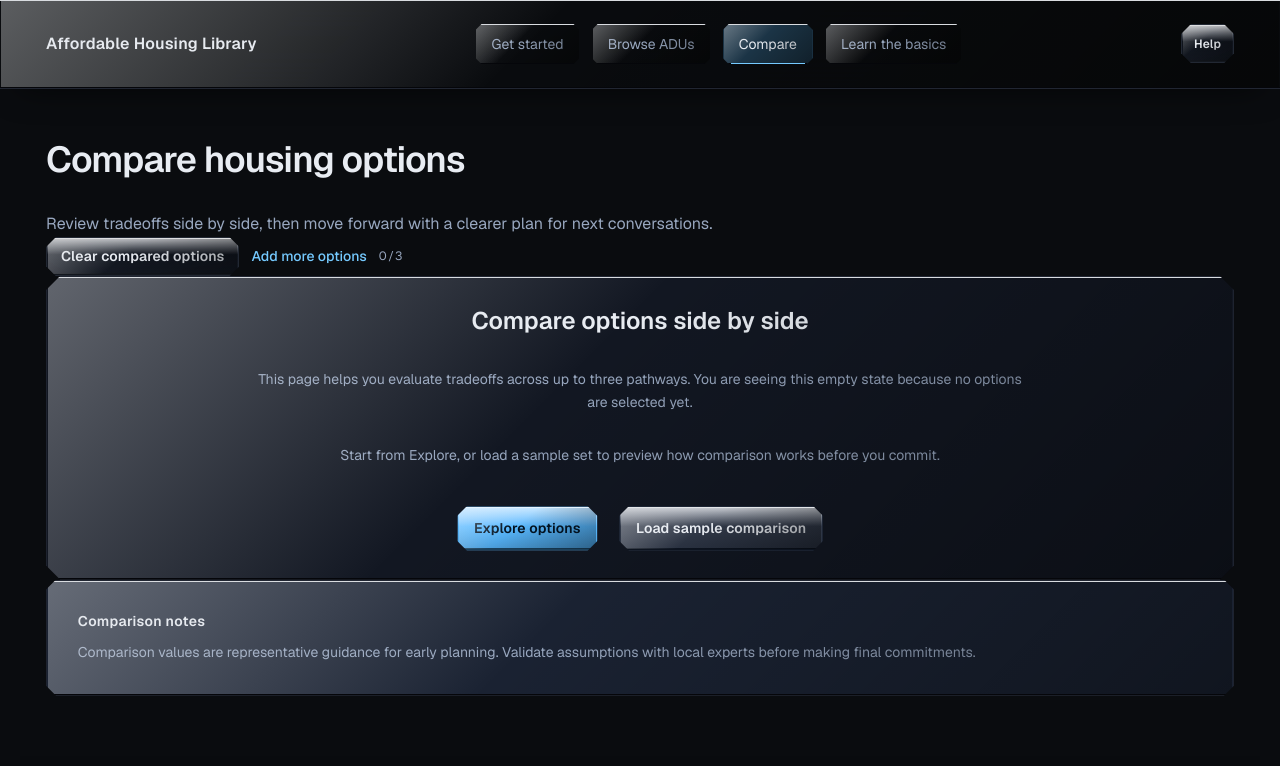
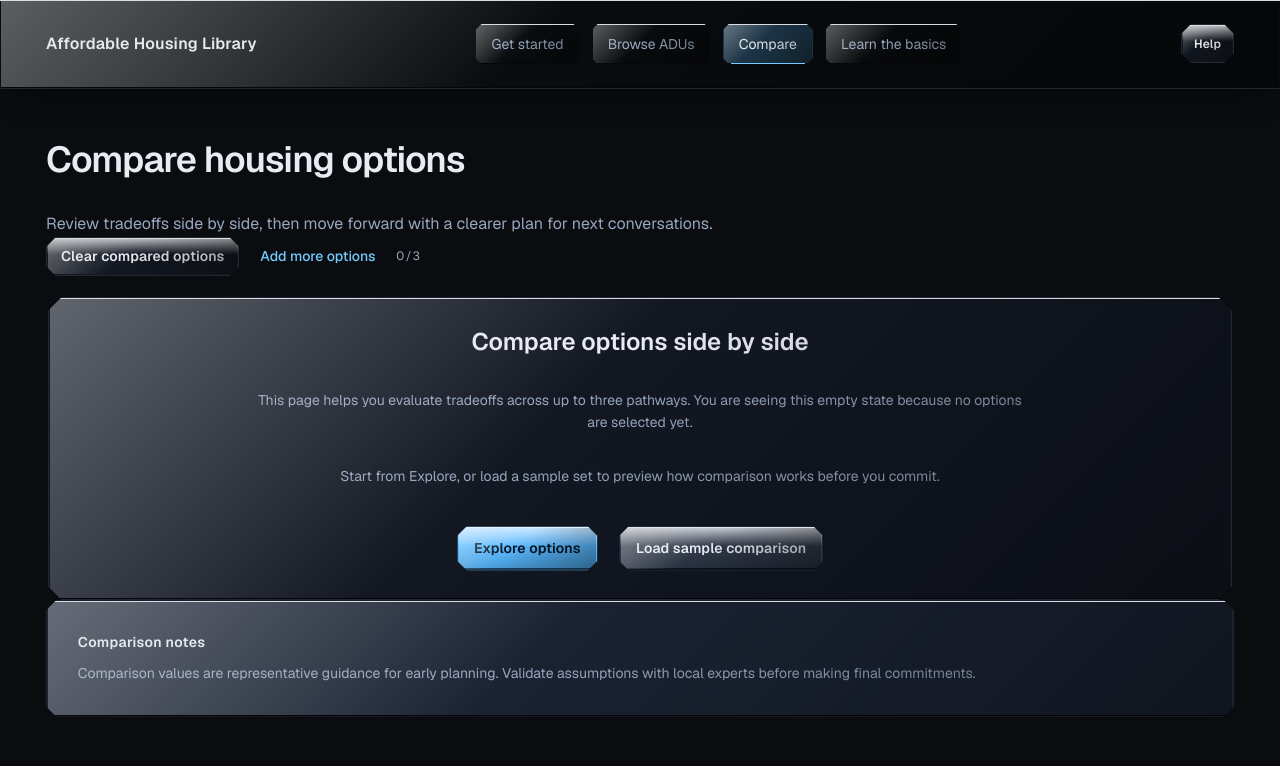
Before and after one commit to zackholtUVA/affordable-housing-library-digital.mvp, a Next.js app: page /compare in a window 1280 px wide. Shown: the top 766 px of the page. Built offline with nearby package versions, Linux system fonts and the light colour scheme.

Commit message:
Fix key clipping hotspots from visual QA

```diff
--- a/app/compare/page.tsx
+++ b/app/compare/page.tsx
@@ -34,10 +34,11 @@ export default function ComparePage() {
         </p>
       </header>
 
-      <div className="flex min-w-0 flex-wrap items-center gap-3">
+      <div className="mb-[var(--space-stack-tight)] flex min-w-0 flex-wrap items-center gap-[var(--space-stack-tight)]">
         <Button
           variant="ghost"
           size="sm"
+          className="shrink-0"
           onClick={() => {
             clear();
             addToast({
@@ -51,7 +52,7 @@ export default function ComparePage() {
         <Link href="/explore" className="text-sm font-medium text-[var(--link)] hover:text-[var(--link-hover)]">
           Add more options
         </Link>
-        <span className="text-xs uppercase tracking-[0.12em] text-[var(--muted)]">
+        <span className="shrink-0 text-xs uppercase tracking-[0.12em] text-[var(--muted)]">
           {selectedOptions.length}/{COMPARE_MAX}
         </span>
       </div>
--- a/app/get-started/page.tsx
+++ b/app/get-started/page.tsx
@@ -68,7 +68,7 @@ export default function GetStartedPage() {
                   Most popular
                 </span>
               </div>
-              <h2 className="text-2xl font-semibold tracking-tight md:text-3xl">
+              <h2 className="min-w-0 break-words text-2xl font-semibold tracking-tight md:text-3xl">
                 {primaryCard.title}
               </h2>
               <p className="max-w-2xl text-[var(--muted)]">
@@ -93,7 +93,7 @@ export default function GetStartedPage() {
                 className="group flex h-full flex-col justify-between p-6 transition-all hover:border-[var(--accent)] hover:shadow-md"
               >
                 <div className="space-y-3">
-                  <h3 className="text-lg font-semibold">{card.title}</h3>
+                  <h3 className="min-w-0 break-words text-lg font-semibold">{card.title}</h3>
                   <p className="text-sm leading-relaxed text-[var(--muted)]">
                     {card.description}
                   </p>
--- a/app/start/page.tsx
+++ b/app/start/page.tsx
@@ -21,7 +21,7 @@ export default function StartPage() {
         <HowItWorks id="how-it-works" />
       </div>
 
-      <section className="fade-in shape-angular-md surface-3d border border-[var(--border)] bg-[var(--surface)] p-[var(--space-card-pad)] text-center">
+      <section className="fade-in mt-[var(--space-stack-loose)] shape-angular-md surface-3d border border-[var(--border)] bg-[var(--surface)] p-[var(--space-card-pad)] text-center">
         <h2 className="text-2xl font-semibold">Browse all ADU options</h2>
         <p className="mx-auto mt-2 max-w-2xl text-sm leading-relaxed text-[var(--muted)]">
           Use filters to narrow by goals, type, and pre-approval status.
--- a/components/compare/compare-empty-state.tsx
+++ b/components/compare/compare-empty-state.tsx
@@ -9,7 +9,7 @@ type CompareEmptyStateProps = {
 
 export function CompareEmptyState({ onLoadSample }: CompareEmptyStateProps) {
   return (
-    <Card className="space-y-[var(--space-stack)] text-center">
+    <Card className="mx-auto w-full max-w-[74rem] space-y-[var(--space-stack)] text-center">
       <h2 className="text-2xl font-semibold">Compare options side by side</h2>
       <p className="mx-auto max-w-3xl text-sm leading-relaxed text-[var(--muted)]">
         This page helps you evaluate tradeoffs across up to three pathways. You are seeing this empty state because no options are selected yet.
--- a/components/home/how-it-works.tsx
+++ b/components/home/how-it-works.tsx
@@ -16,7 +16,7 @@ export function HowItWorks({ id }: HowItWorksProps) {
       />
       <div className="grid gap-[var(--space-stack)] md:grid-cols-3">
         {HOW_IT_WORKS_STEPS.map((step, index) => (
-          <Card key={step} className="relative overflow-hidden">
+          <Card key={step} interactive={false} className="relative">
             <span className="shape-square surface-3d mb-2 inline-flex h-7 w-7 items-center justify-center bg-[var(--surface-3)] text-xs font-semibold">
               {index + 1}
             </span>
--- a/components/ux/jump-to-top.tsx
+++ b/components/ux/jump-to-top.tsx
@@ -23,7 +23,7 @@ export function JumpToTop() {
     <button
       type="button"
       onClick={() => window.scrollTo({ top: 0, behavior: "smooth" })}
-      className="shape-angular-md surface-3d surface-3d-interactive fixed bottom-[calc(var(--floating-ui-clearance)+0.75rem)] right-4 z-[75] border border-[var(--border)] bg-[var(--surface)] px-3 py-2 text-xs font-semibold uppercase tracking-[0.12em] text-[var(--muted)] hover:bg-[var(--surface-2)] hover:text-[var(--link-hover)]"
+      className="shape-angular-md surface-3d surface-3d-interactive fixed bottom-[calc(var(--floating-ui-clearance)+1rem)] right-4 z-[75] border border-[var(--border)] bg-[var(--surface)] px-3 py-2 text-xs font-semibold uppercase tracking-[0.12em] text-[var(--muted)] hover:bg-[var(--surface-2)] hover:text-[var(--link-hover)] sm:right-5"
       aria-label="Jump to top"
     >
       Top
```
